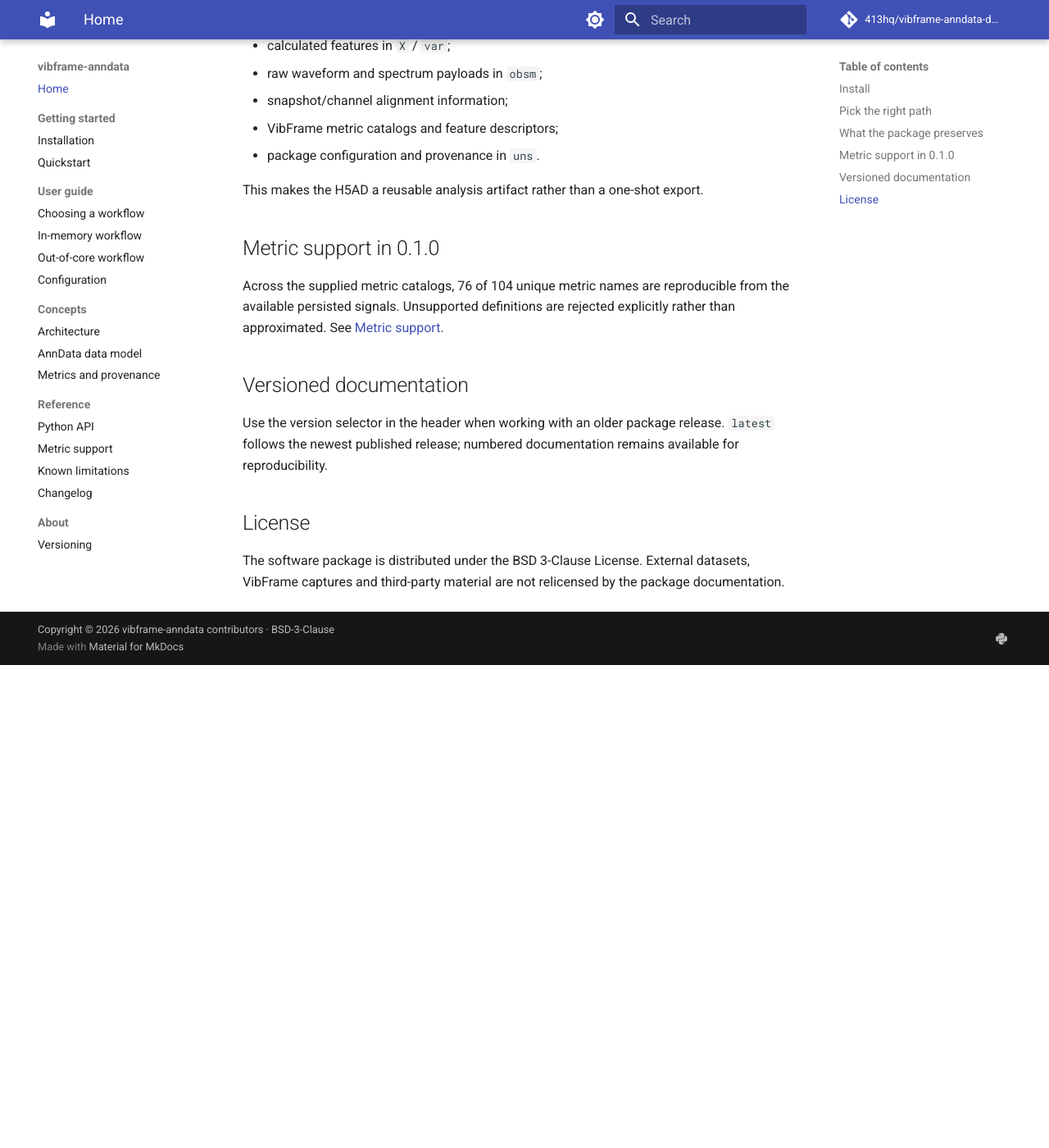
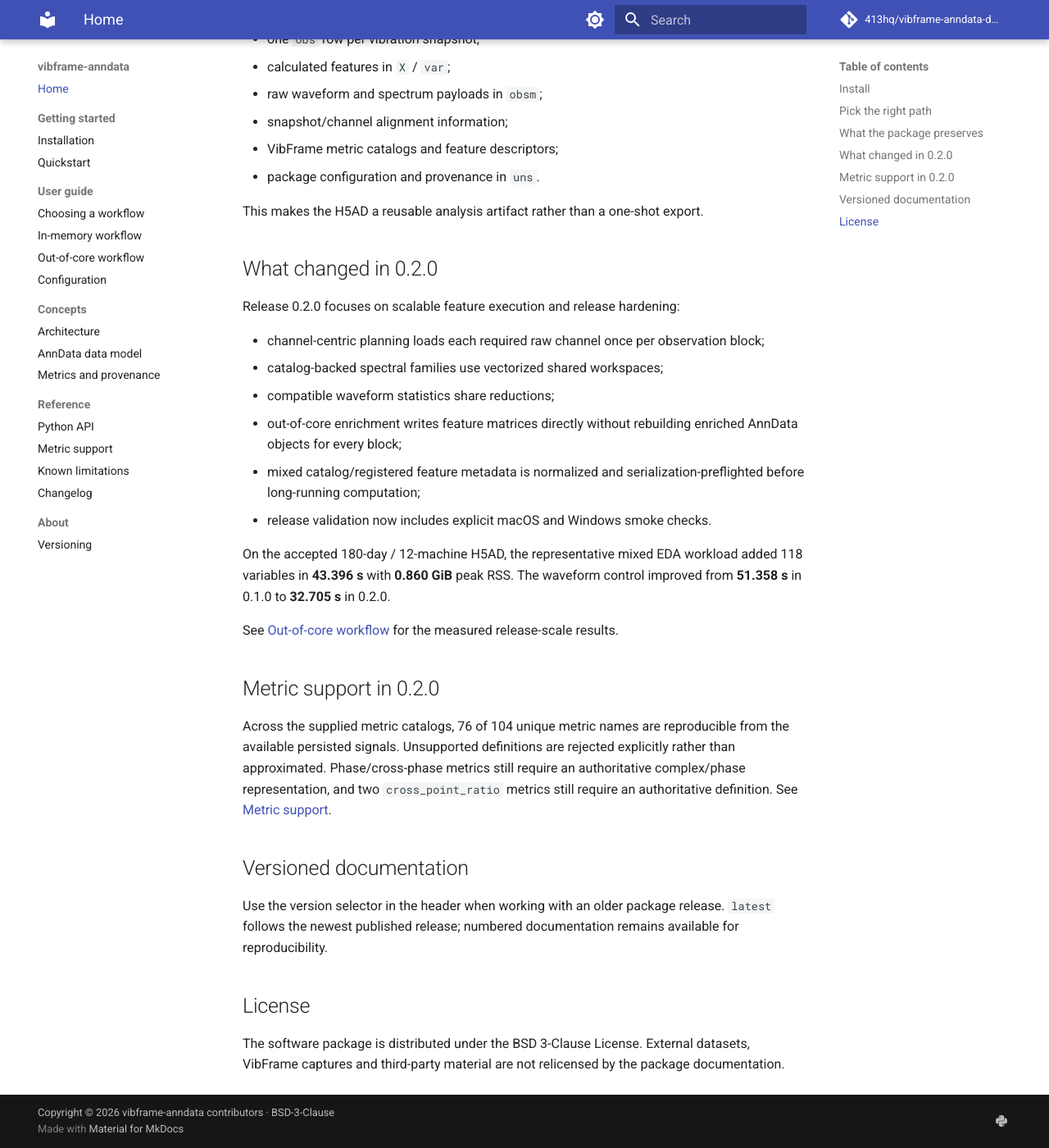
Before and after one commit to 413hq/vibframe-anndata-docs, an MkDocs documentation site: the page built from docs/index.md, in a window 1280 px wide and 1400 px high, scrolled down 1320 px. Shown: the whole window at 82% size. Built offline with MkDocs 1.6.1 and Material for MkDocs 9.7.7, drawn with Linux system fonts in a browser that asks for light colours; comment, search, counter and statistics services are not loaded; the version menu is left out; before the commit the page ends 2131 px from its top, so only the background shows below that; some of the changed text lies outside the part shown.

Commit message:
docs: update landing page for 0.2.0

```diff
--- a/docs/index.md
+++ b/docs/index.md
@@ -54,9 +54,24 @@ A package-generated dataset can contain:
 
 This makes the H5AD a reusable analysis artifact rather than a one-shot export.
 
-## Metric support in 0.1.0
+## What changed in 0.2.0
 
-Across the supplied metric catalogs, 76 of 104 unique metric names are reproducible from the available persisted signals. Unsupported definitions are rejected explicitly rather than approximated. See [Metric support](reference/metric-support.md).
+Release 0.2.0 focuses on scalable feature execution and release hardening:
+
+- channel-centric planning loads each required raw channel once per observation block;
+- catalog-backed spectral families use vectorized shared workspaces;
+- compatible waveform statistics share reductions;
+- out-of-core enrichment writes feature matrices directly without rebuilding enriched AnnData objects for every block;
+- mixed catalog/registered feature metadata is normalized and serialization-preflighted before long-running computation;
+- release validation now includes explicit macOS and Windows smoke checks.
+
+On the accepted 180-day / 12-machine H5AD, the representative mixed EDA workload added 118 variables in **43.396 s** with **0.860 GiB** peak RSS. The waveform control improved from **51.358 s** in 0.1.0 to **32.705 s** in 0.2.0.
+
+See [Out-of-core workflow](guides/out-of-core.md) for the measured release-scale results.
+
+## Metric support in 0.2.0
+
+Across the supplied metric catalogs, 76 of 104 unique metric names are reproducible from the available persisted signals. Unsupported definitions are rejected explicitly rather than approximated. Phase/cross-phase metrics still require an authoritative complex/phase representation, and two `cross_point_ratio` metrics still require an authoritative definition. See [Metric support](reference/metric-support.md).
 
 ## Versioned documentation
 
```
Also changed, not shown: other parts of docs/index.md (+1 -1 lines).
